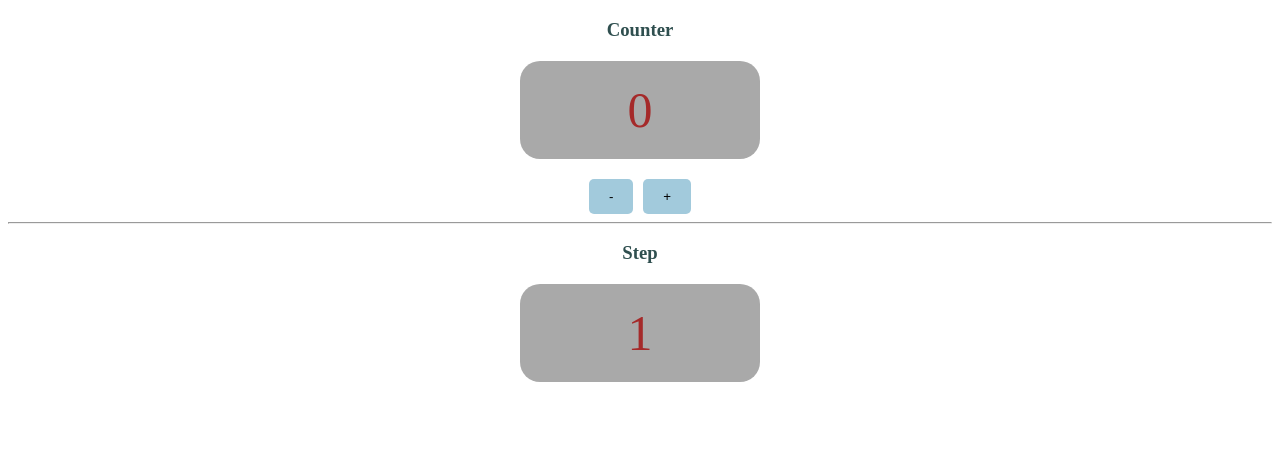
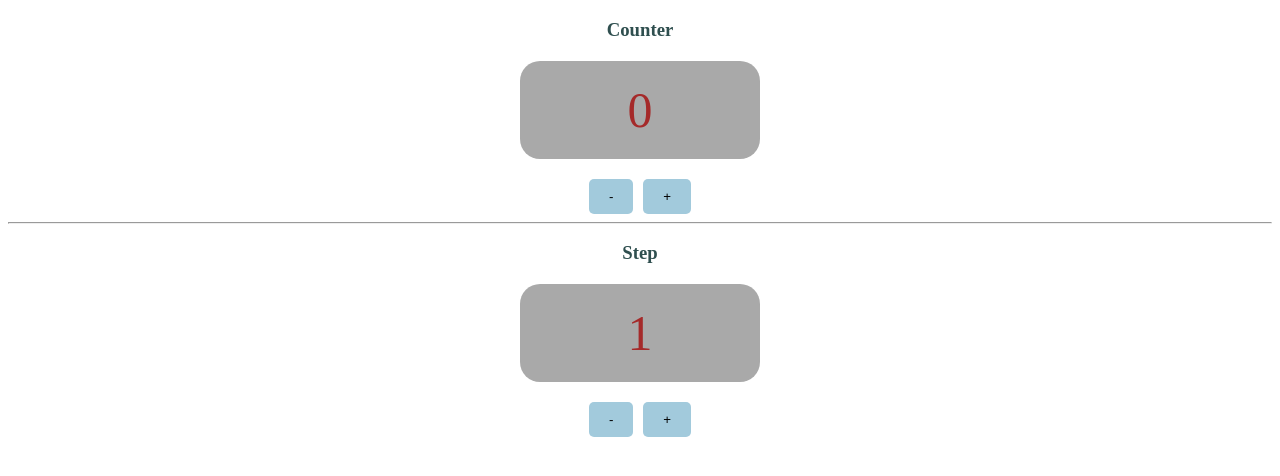
Before and after one commit to drinkins85/my-redux, a React app: page / in a window 1280 px wide. Shown: the top 476 px of the page. Built offline with nearby package versions, Linux system fonts and the light colour scheme.

Commit message:
useDispatch

```diff
--- a/src/App.tsx
+++ b/src/App.tsx
@@ -3,6 +3,7 @@ import configureStore from './store/configureStore';
 import CounterButton from './components/CounterButton/CounterButton';
 import CounterLabel from './components/CounterLabel/CounterLabel';
 import StepLabel from './components/StepLabel/StepLabel';
+import StepButton from './components/StepButton/StepButton';
 import Provider from './react-redux/Provider';
 import './App.css';
 
@@ -19,6 +20,8 @@ export default function App(): JSX.Element {
                 <hr />
                 <h3>Step</h3>
                 <StepLabel />
+                <StepButton text="-" type="STEP_DEC" />
+                <StepButton text="+" type="STEP_INC" />
             </Provider>
         </div>
     );
--- /dev/null
+++ b/src/components/StepButton/StepButton.tsx
@@ -0,0 +1,18 @@
+import React from 'react';
+import useDispatch from '../../react-redux/useDispatch';
+import Button, { IButtonProps } from '../Button/Button';
+import { TCounterActionType } from '../../actions/counterActions';
+
+interface IStepButtonProps extends IButtonProps {
+    type: TCounterActionType;
+}
+
+export default function StepButton({ text, type }: IStepButtonProps) {
+    const updateStep = useDispatch();
+
+    function clickHandler() {
+        updateStep({ type });
+    }
+
+    return <Button text={text} clickHandler={clickHandler} />;
+}
--- /dev/null
+++ b/src/react-redux/useDispatch.ts
@@ -0,0 +1,16 @@
+import { useContext } from 'react';
+import ReactReduxContext from './ReactReduxContext';
+import { IStore, IState } from '../redux/createStore';
+
+export default function useDispatch<S extends IState = IState>() {
+    const store: IStore<S> = useContext(ReactReduxContext);
+
+    if (!store) {
+        return () => {
+            // eslint-disable-next-line no-console
+            console.error('Store is missing');
+        };
+    }
+
+    return store.dispatch;
+}
--- a/src/react-redux/useSelector.ts
+++ b/src/react-redux/useSelector.ts
@@ -8,13 +8,22 @@ type TSelector<S = IState, T = any> = (state: S) => T;
 
 export default function useSelector<S = IState, T = any>(selector: TSelector<S, T>): T {
     const store: IStore<S> = useContext(ReactReduxContext);
+
+    if (!store) {
+        throw new Error('Store is missing');
+    }
+
     const [, forceRender] = useReducer((s) => s + 1, 0);
 
     const savedSelector = useRef<TSelector<S, T>>();
     const savedState = useRef<S>();
     const savedSelectedState = useRef<T>();
     const state = store.getState();
-    const selectedState = selector(state);
+    let selectedState = savedSelectedState.current;
+
+    if (state !== savedState.current || selector !== savedSelector.current) {
+        selectedState = selector(state);
+    }
 
     useEffect(() => {
         savedSelector.current = selector;
@@ -24,7 +33,7 @@ export default function useSelector<S = IState, T = any>(selector: TSelector<S,
 
     useEffect(() => {
         const checkUpdates = () => {
-            const newSelectedState = savedSelector.current(savedState.current);
+            const newSelectedState = savedSelector.current(store.getState());
 
             if (newSelectedState === savedSelectedState.current) {
                 return;
```
